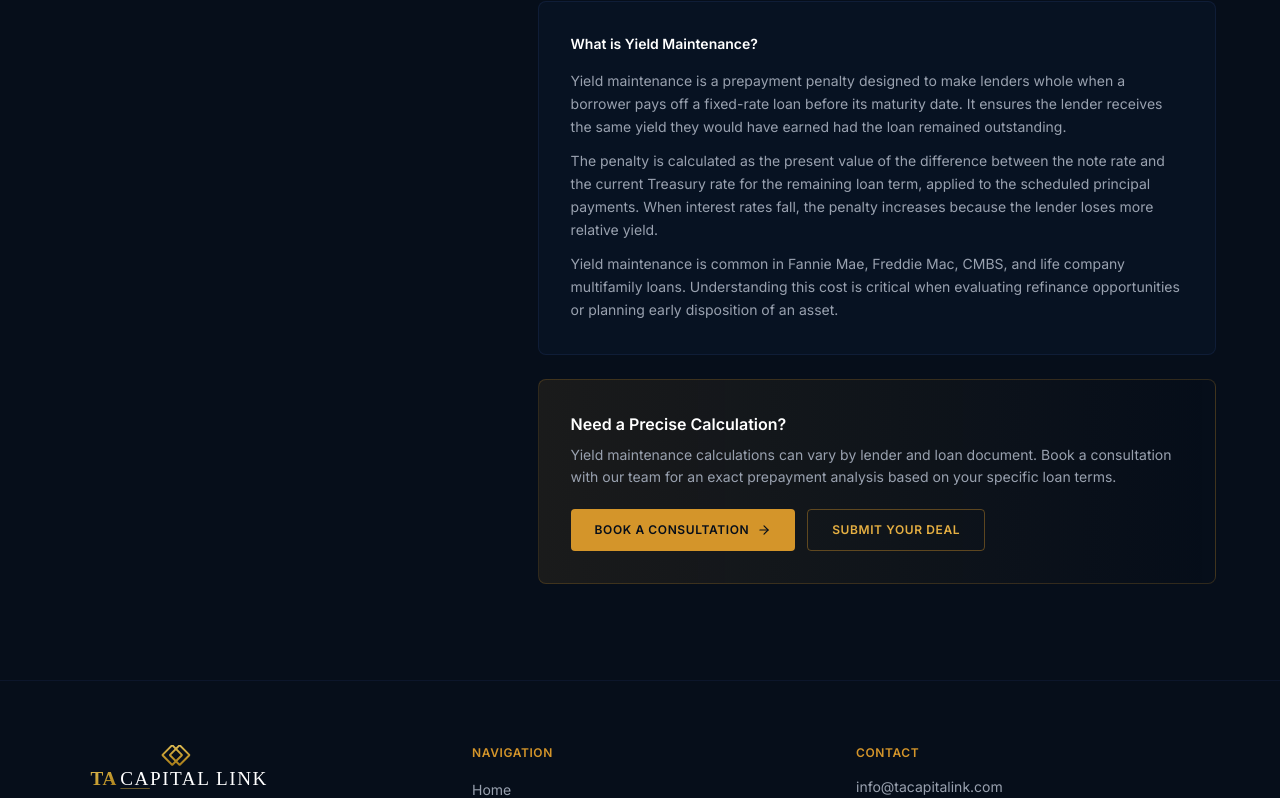
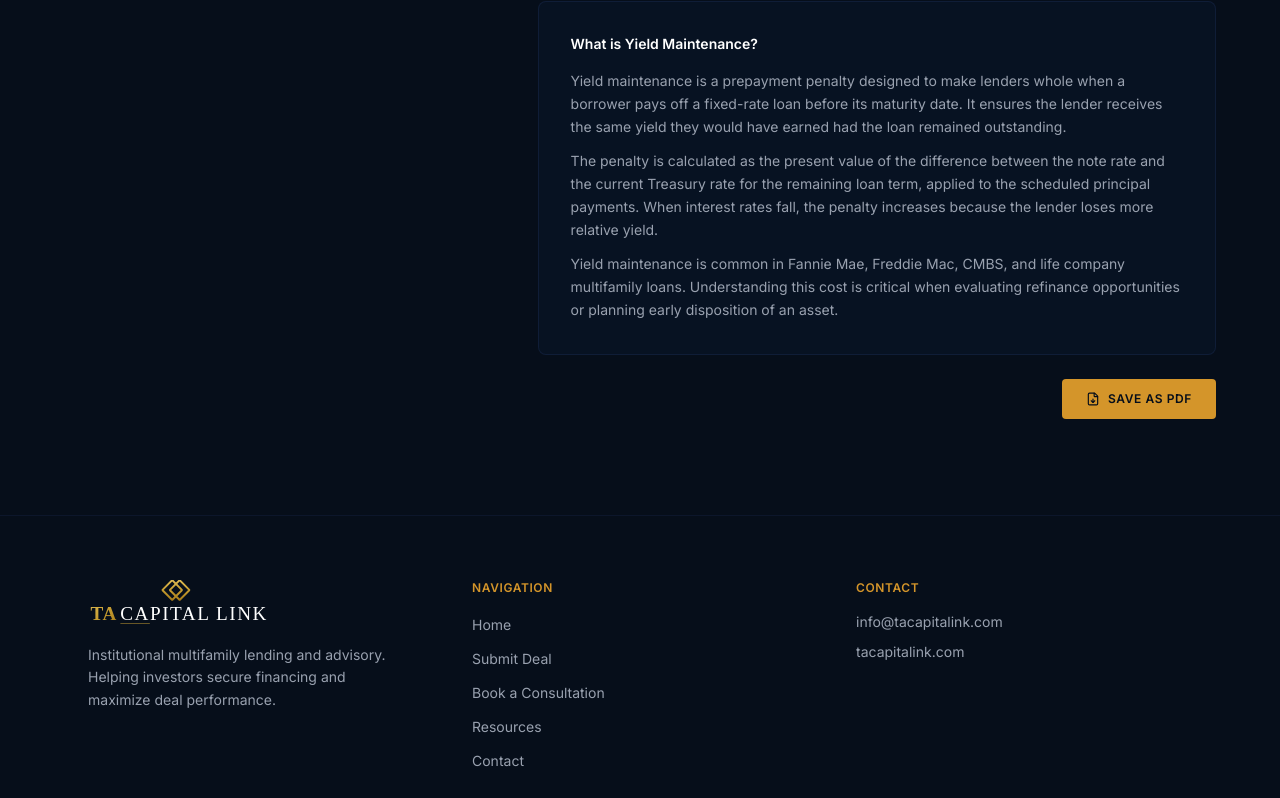
Before and after one commit to tobiabereoje/ta-capital-link, a Next.js app: page /calculators/yield-maintenance in a window 1280 px wide. Shown: the part 1418-2216 px from the top of the page. Built offline with nearby package versions, Linux system fonts and the light colour scheme.

Commit message:
Remove CTA, add PDF/print button and print styles
Removed consultation CTA and added print/PDF button.

```diff
--- a/src/app/calculators/yield-maintenance/page.tsx
+++ b/src/app/calculators/yield-maintenance/page.tsx
@@ -1,14 +1,13 @@
 "use client";
 
 import { useState, useMemo } from "react";
-import Link from "next/link";
 import {
   Calculator,
   DollarSign,
   Percent,
   Calendar,
   Info,
-  ArrowRight,
+  FileDown,
   ChevronDown,
   ChevronUp,
 } from "lucide-react";
@@ -76,6 +75,7 @@ function calculateRemainingBalance(
       (Math.pow(1 + monthlyRate, totalMonths) - 1))
   );
 }
+
 export default function YieldMaintenanceCalculator() {
   const [loanAmount, setLoanAmount] = useState("10000000");
   const [displayLoanAmount, setDisplayLoanAmount] = useState("10,000,000");
@@ -177,6 +177,21 @@ export default function YieldMaintenanceCalculator() {
   ]);
 
   return (
+    <>
+      <style jsx global>{`
+        @media print {
+          header, footer, .print\\:hidden { display: none !important; }
+          body { background: white !important; color: black !important; -webkit-print-color-adjust: exact; print-color-adjust: exact; }
+          section { padding: 0 !important; }
+          .lg\\:col-span-2 { display: none !important; }
+          .lg\\:col-span-3 { grid-column: 1 / -1 !important; }
+          .bg-navy-900\\/40, .bg-navy-900\\/60, .bg-navy-950\\/60 { background: white !important; border-color: #ddd !important; }
+          .text-white, .text-gray-100, .text-gray-300 { color: #111 !important; }
+          .text-gray-400, .text-gray-500 { color: #555 !important; }
+          .text-gold-400, .text-gold-500 { color: #b07d1e !important; }
+          .font-display { font-family: serif !important; }
+        }
+      `}</style>
     <section className="px-6 py-16 md:py-24">
       <div className="max-w-6xl mx-auto">
         {/* Page Header */}
@@ -534,35 +549,22 @@ export default function YieldMaintenanceCalculator() {
               </div>
             </div>
 
-            {/* CTA */}
-            <div className="bg-gradient-to-r from-gold-500/10 to-transparent border border-gold-500/20 rounded-lg p-6 md:p-8">
-              <h3 className="text-base font-semibold text-white mb-2">
-                Need a Precise Calculation?
-              </h3>
-              <p className="text-sm text-gray-400 leading-relaxed mb-5">
-                Yield maintenance calculations can vary by lender and loan
-                document. Book a consultation with our team for an exact
-                prepayment analysis based on your specific loan terms.
-              </p>
-              <div className="flex flex-col sm:flex-row gap-3">
-                <Link
-                  href="/book-call"
+            {/* Print / PDF Button */}
+            {results && (
+              <div className="flex justify-end print:hidden">
+                <button
+                  onClick={() => window.print()}
                   className="inline-flex items-center justify-center px-6 py-3 bg-gold-500 text-navy-950 font-semibold text-xs tracking-wider uppercase rounded transition-all duration-300 hover:bg-gold-400 hover:shadow-lg hover:shadow-gold-500/20"
                 >
-                  Book a Consultation
-                  <ArrowRight size={14} className="ml-2" />
-                </Link>
-                <Link
-                  href="/submit-deal"
-                  className="inline-flex items-center justify-center px-6 py-3 border border-gold-500/40 text-gold-400 font-semibold text-xs tracking-wider uppercase rounded transition-all duration-300 hover:border-gold-500 hover:text-gold-300 hover:bg-gold-500/5"
-                >
-                  Submit Your Deal
-                </Link>
+                  <FileDown size={14} className="mr-2" />
+                  Save as PDF
+                </button>
               </div>
-            </div>
+            )}
           </div>
         </div>
       </div>
     </section>
+    </>
   );
 }
```
